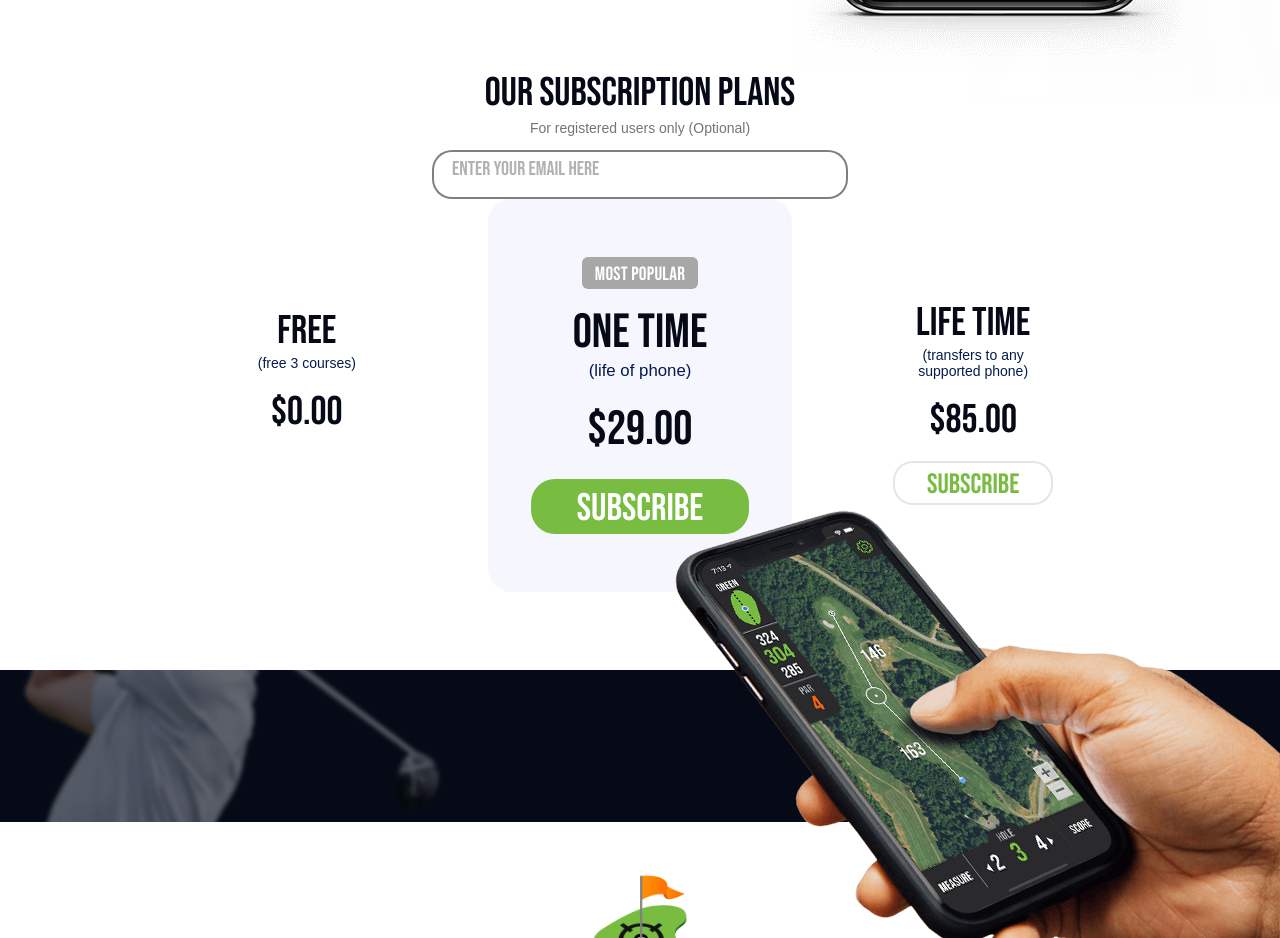
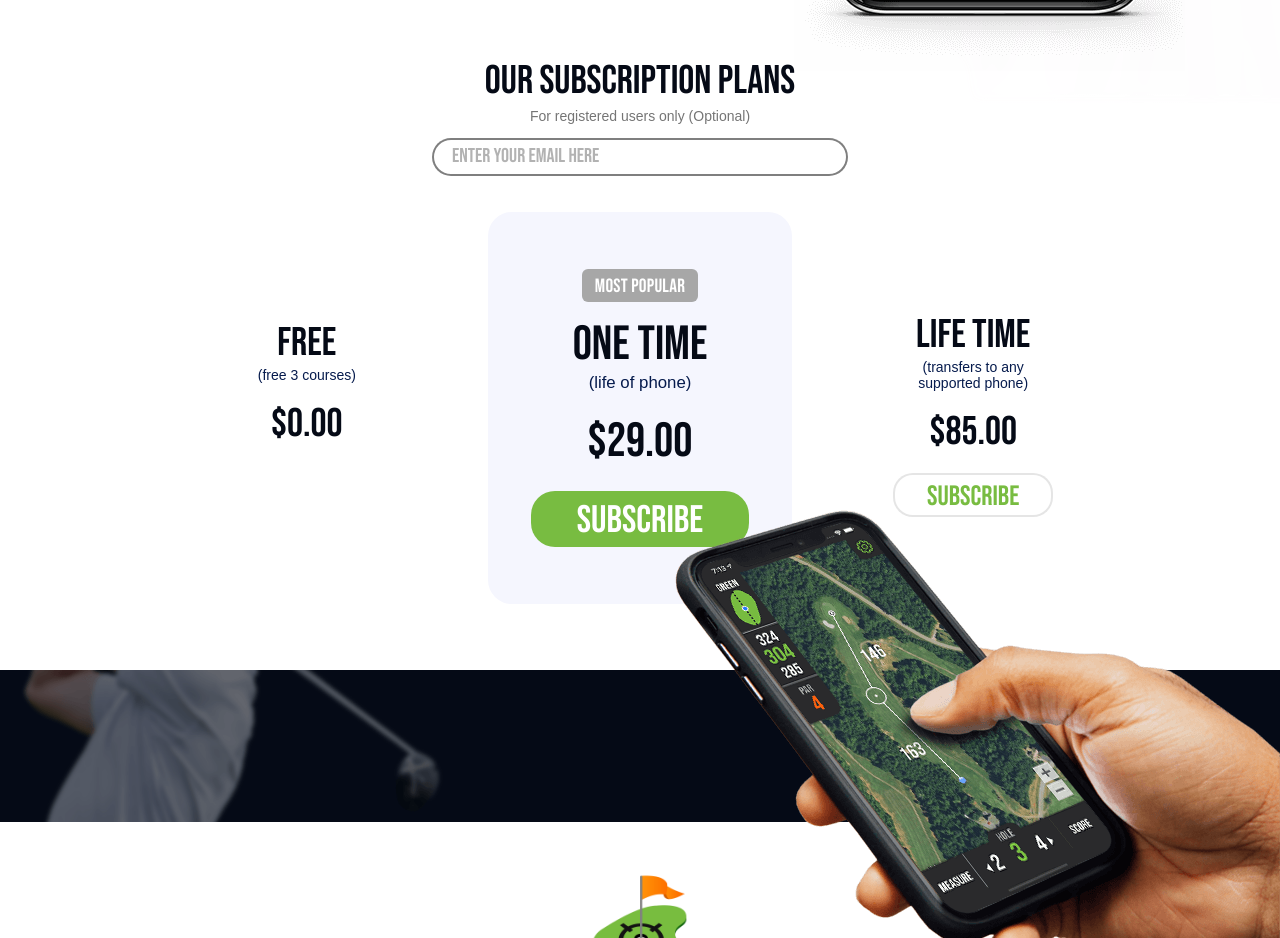
Before and after one commit to Javkhaa00/nRange, a React (Create React App) app: page / in a window 1280 px wide. Shown: the part 860-1798 px from the top of the page. Built offline with nearby package versions, Linux system fonts and the light colour scheme; the HTML template or start-up script is replaced by a standard one.

Commit message:
feat: done

```diff
--- a/src/components/footer.js
+++ b/src/components/footer.js
@@ -39,7 +39,7 @@ const Footer = () => {
                                     icon={faFacebookF}
                                     size="lg" />
                             </a>
-                            <a className="black">
+                            <a className="black" href="bla">
                                 <FontAwesomeIcon className="fontawe" icon={faTwitter} size="lg" />
                             </a>
                             <a className="black" href="https://instagram.com/nrangegolfgps" target="blank">
@@ -70,7 +70,7 @@ const Footer = () => {
                             <li className="footer--extra--desc">
                                 <a
                                     className="black"
-                                    href="mailto:nRange@nrange.com?subject=To nRange&body"
+                                    href="mailto:info@infinite.mn ?subject=to infinite&body"
                                 >Contact Us</a>
                             </li>
                             <li style={{visibility:"hidden"}} className="footer--extra--desc">Blog</li>
--- a/src/scss/_subscription.scss
+++ b/src/scss/_subscription.scss
@@ -33,7 +33,7 @@
     height: 32px;
     z-index: 1;
     outline: 0;
-    padding-bottom: 12px;
+    margin-bottom: 36px;
   }
   &--email::placeholder {
     font-family: "Bebas Neue";
```
